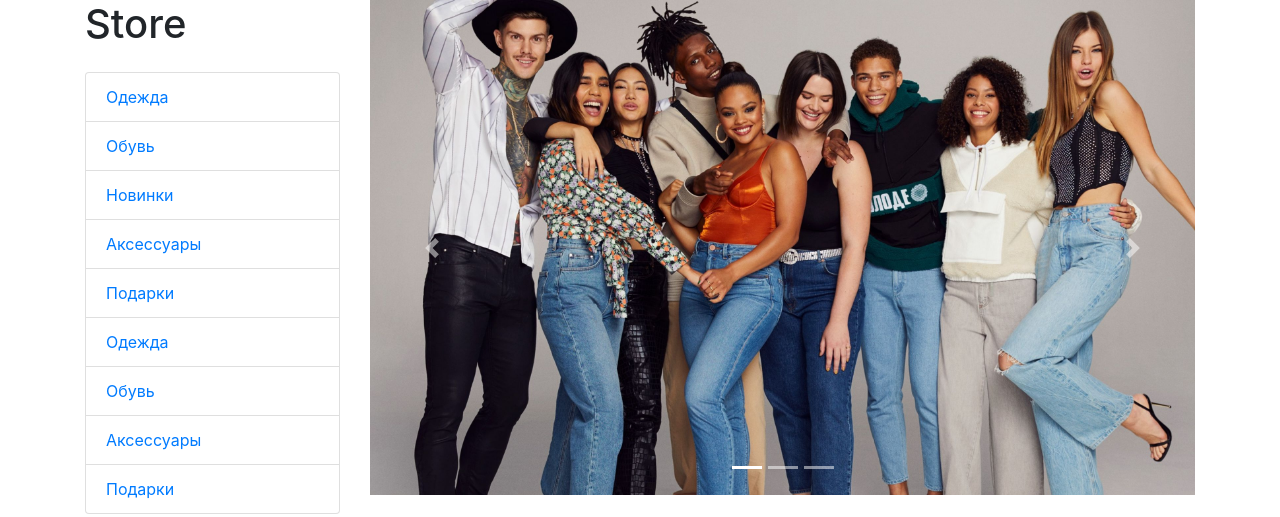
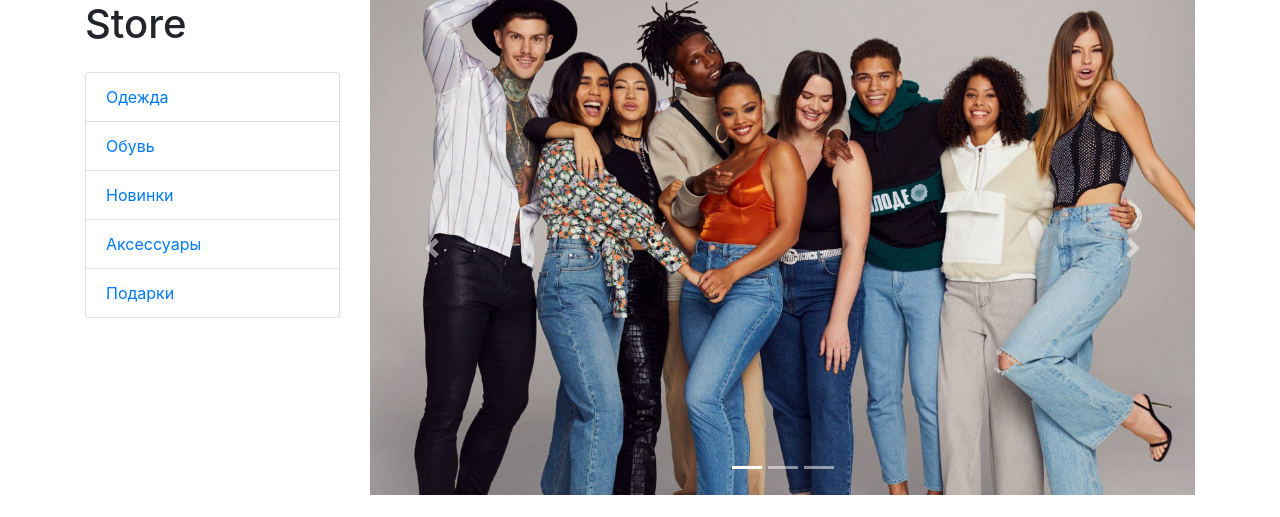
Before and after one commit to XKreex/store, a Django app: page /products/ in a window 1280 px wide. Shown: the part 104-621 px from the top of the page. Run offline with Django 4.2, Linux system fonts and the light colour scheme; data comes from the database, SQL or seed files in the repository; both versions use the stored data as it was after the commit; some libraries are stand-ins or nearby versions.

Commit message:
Работа с изображениями из объекта в шаблонах

```diff
--- a/products/templates/products/products.html
+++ b/products/templates/products/products.html
@@ -17,11 +17,6 @@
                 {% for category in categories %}
                     <a href="#" class="list-group-item">{{ category.name }}</a>
                 {% endfor %}
-
-                <a href="#" class="list-group-item">Одежда</a>
-                <a href="#" class="list-group-item">Обувь</a>
-                <a href="#" class="list-group-item">Аксессуары</a>
-                <a href="#" class="list-group-item">Подарки</a>
             </div>
 
         </div>
@@ -63,7 +58,7 @@
                     <div class="card h-100">
                         <a href="#">
                             <img class="card-img-top"
-                                 src="..."
+                                 src="{{ product.image.url }}"
                                  alt="">
                         </a>
                         <div class="card-body">
--- a/store/settings.py
+++ b/store/settings.py
@@ -122,6 +122,8 @@ STATICFILES_DIRS = (
     BASE_DIR / 'static',
 )
 
+MEDIA_URL = '/media/'
+MEDIA_ROOT = BASE_DIR / 'media'
 # Default primary key field type
 # https://docs.djangoproject.com/en/4.2/ref/settings/#default-auto-field
 
--- a/store/urls.py
+++ b/store/urls.py
@@ -16,6 +16,8 @@ Including another URLconf
 """
 from django.contrib import admin
 from django.urls import path
+from django.conf.urls.static import static
+from django.conf import settings
 
 from products.views import index
 from products.views import products
@@ -26,3 +28,6 @@ urlpatterns = [
     path('products/', products, name='products'),
 
 ]
+
+if settings.DEBUG:
+    urlpatterns += static(settings.MEDIA_URL, document_root=settings.MEDIA_ROOT)
```
Also changed, not shown: db.sqlite3, media/products_images/Adidas-hoodie.png (added), media/products_images/Black-Dr-Martens-shoes.png (added), media/products_images/Black-Nike-Heritage-backpack.png (added), media/products_images/Blue-jacket-The-North-Face.png (added), media/products_images/Brown-sports-oversized-top-ASOS-DESIGN.png (added), 1 other file.
